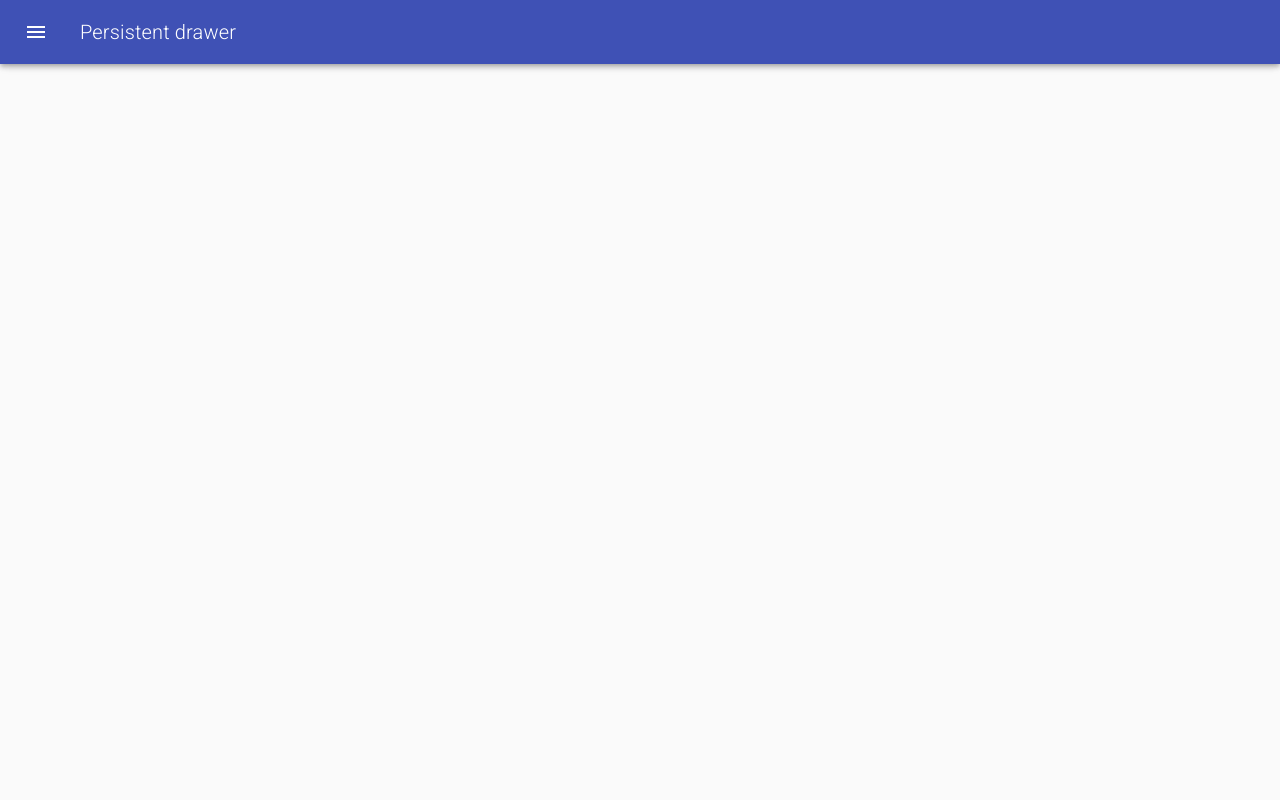
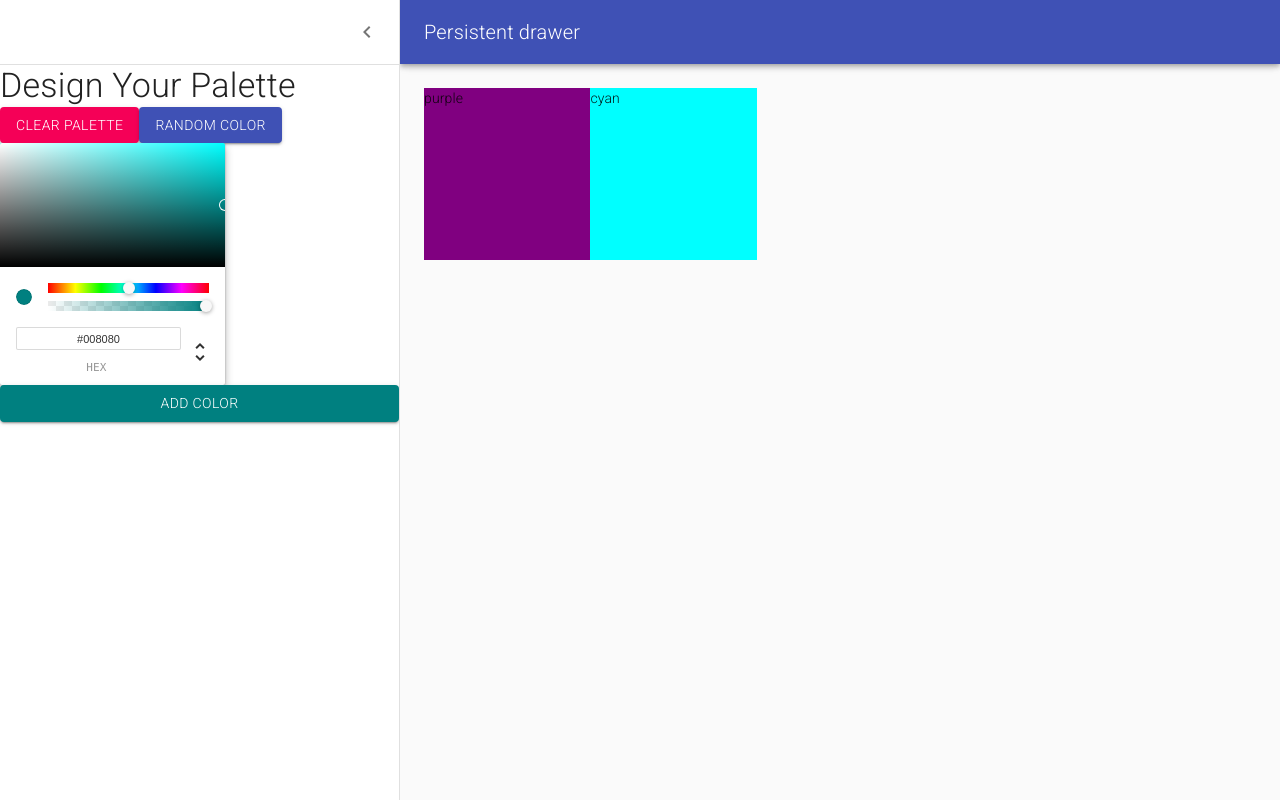
Before and after one commit to rojinabraham/color-palette-app, a React (Create React App) app: page /color-palette-app/palette/new in a window 1280 px wide. Built offline with nearby package versions, Linux system fonts and the light colour scheme.

Commit message:
added draggale color box componene

```diff
--- a/package.json
+++ b/package.json
@@ -13,6 +13,7 @@
     "gh-pages": "^3.1.0",
     "rc-slider": "^9.3.1",
     "react": "^16.13.1",
+    "react-color": "^2.18.1",
     "react-copy-to-clipboard": "^5.0.2",
     "react-dom": "^16.13.1",
     "react-router-dom": "^5.2.0",
--- /dev/null
+++ b/src/DraggableColorBox.js
@@ -0,0 +1,25 @@
+import React from "react";
+import { withStyles } from "@material-ui/core";
+const styles = {
+  root: {
+    height: "25%",
+    width: "20%",
+    margin: "0 auto",
+    display: "inline-block",
+    position: "relative",
+    cursor: "pointer",
+    marginBottom: "-5px",
+  },
+};
+function DraggableColorBox(props) {
+  console.log(props);
+  return (
+    <div
+      className={props.classes.root}
+      style={{ backgroundColor: props.color }}
+    >
+      {props.color}
+    </div>
+  );
+}
+export default withStyles(styles)(DraggableColorBox);
--- a/src/NewPaletteForm.js
+++ b/src/NewPaletteForm.js
@@ -10,8 +10,11 @@ import Divider from "@material-ui/core/Divider";
 import IconButton from "@material-ui/core/IconButton";
 import MenuIcon from "@material-ui/icons/Menu";
 import ChevronLeftIcon from "@material-ui/icons/ChevronLeft";
+import { ChromePicker } from "react-color";
+import { Button } from "@material-ui/core";
+import DraggableColorBox from "./DraggableColorBox";
 
-const drawerWidth = 240;
+const drawerWidth = 400;
 
 const styles = (theme) => ({
   root: {
@@ -54,6 +57,7 @@ const styles = (theme) => ({
   },
   content: {
     flexGrow: 1,
+    height: "calc(100vh - 64px)",
     padding: theme.spacing.unit * 3,
     transition: theme.transitions.create("margin", {
       easing: theme.transitions.easing.sharp,
@@ -71,10 +75,14 @@ const styles = (theme) => ({
 });
 
 class NewPaletteForm extends Component {
-  state = {
-    open: false,
-  };
-
+  constructor(props) {
+    super(props);
+    this.state = {
+      open: true,
+      currentColor: "teal",
+      colors: ["purple", "cyan"],
+    };
+  }
   handleDrawerOpen = () => {
     this.setState({ open: true });
   };
@@ -82,7 +90,12 @@ class NewPaletteForm extends Component {
   handleDrawerClose = () => {
     this.setState({ open: false });
   };
-
+  updateCurrentColor = (newColor) => {
+    this.setState({ currentColor: newColor.hex });
+  };
+  addNewColor = () => {
+    this.setState({ colors: [...this.state.colors, this.state.currentColor] });
+  };
   render() {
     const { classes } = this.props;
     const { open } = this.state;
@@ -125,6 +138,27 @@ class NewPaletteForm extends Component {
             </IconButton>
           </div>
           <Divider />
+          <Typography variant="h4">Design Your Palette</Typography>
+          <div>
+            <Button variant="contained" color="secondary">
+              Clear Palette
+            </Button>
+            <Button variant="contained" color="primary">
+              Random Color
+            </Button>
+          </div>
+          <ChromePicker
+            color={this.state.currentColor}
+            onChangeComplete={this.updateCurrentColor}
+          ></ChromePicker>
+          <Button
+            variant="contained"
+            color="primary"
+            style={{ background: this.state.currentColor }}
+            onClick={this.addNewColor}
+          >
+            Add Color
+          </Button>
         </Drawer>
         <main
           className={classNames(classes.content, {
@@ -132,6 +166,10 @@ class NewPaletteForm extends Component {
           })}
         >
           <div className={classes.drawerHeader} />
+
+          {this.state.colors.map((color) => (
+            <DraggableColorBox color={color}></DraggableColorBox>
+          ))}
         </main>
       </div>
     );
```
Also changed, not shown: 1 other file (tests, documents, lock files or other folders).
